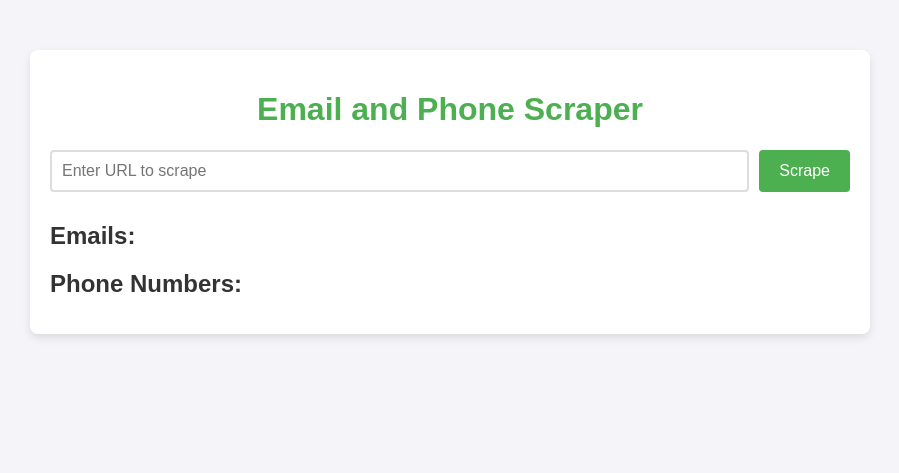
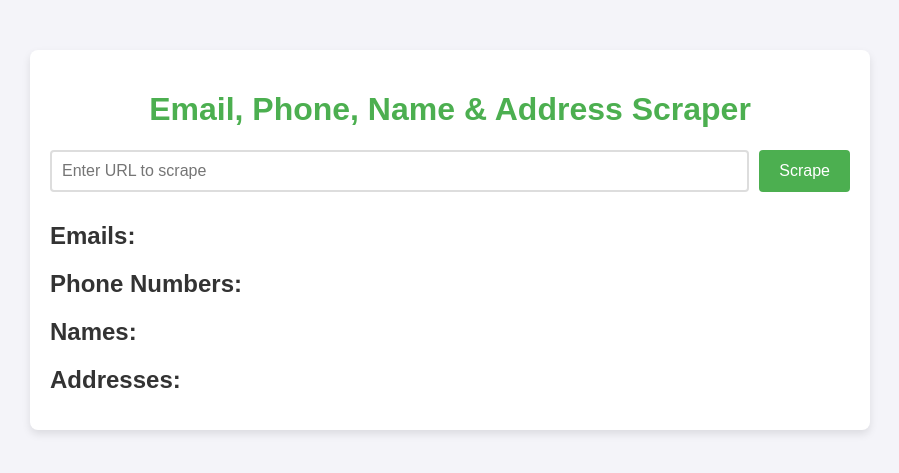
Before and after one commit to YashShukla925/Scraper, a Django app: page / in a window 1280 px wide. Shown: the top 473 px of the page, without its empty margins (190-1089 px from the left). Run offline with Django 5.2, Linux system fonts and the light colour scheme.

Commit message:
Add files via upload

```diff
--- a/scraper_project/scraper/templates/scraper/home.html
+++ b/scraper_project/scraper/templates/scraper/home.html
@@ -3,107 +3,35 @@
 <head>
     <meta charset="UTF-8">
     <meta name="viewport" content="width=device-width, initial-scale=1.0">
-    <title>Email and Phone Scraper</title>
+    <title>Email, Phone, Name & Address Scraper</title>
     <style>
-        /* General body styling */
-        body {
-            font-family: Arial, sans-serif;
-            background-color: #f4f4f9;
-            color: #333;
-            margin: 0;
-            padding: 0;
-        }
-
-        /* Container styling */
-        .container {
-            width: 80%;
-            max-width: 800px;
-            margin: 50px auto;
-            background-color: #fff;
-            padding: 20px;
-            border-radius: 8px;
-            box-shadow: 0 4px 8px rgba(0, 0, 0, 0.1);
-        }
-
-        /* Heading styling */
-        h1 {
-            text-align: center;
-            color: #4CAF50;
-        }
-
-        /* Input and button styling */
-        .url-input-container {
-            display: flex;
-            margin-bottom: 20px;
-        }
-
-        input[type="text"] {
-            flex: 1;
-            padding: 10px;
-            font-size: 16px;
-            border: 2px solid #ddd;
-            border-radius: 4px;
-            margin-right: 10px;
-        }
-
-        button {
-            padding: 10px 20px;
-            background-color: #4CAF50;
-            color: white;
-            font-size: 16px;
-            border: none;
-            border-radius: 4px;
-            cursor: pointer;
-            transition: background-color 0.3s;
-        }
-
-        button:hover {
-            background-color: #45a049;
-        }
-
-        /* Results section */
-        .results {
-            margin-top: 30px;
-        }
-
-        .results h2 {
-            color: #333;
-            margin-bottom: 10px;
-        }
-
-        .results ul {
-            list-style-type: none;
-            padding: 0;
-        }
-
-        .results li {
-            padding: 8px;
-            background-color: #f9f9f9;
-            border: 1px solid #ddd;
-            border-radius: 4px;
-            margin-bottom: 10px;
-        }
-
-        .results li span {
-            font-weight: bold;
-        }
+        body { font-family: Arial, sans-serif; background-color: #f4f4f9; color: #333; margin: 0; padding: 0; }
+        .container { width: 80%; max-width: 800px; margin: 50px auto; background-color: #fff; padding: 20px; border-radius: 8px; box-shadow: 0 4px 8px rgba(0, 0, 0, 0.1); }
+        h1 { text-align: center; color: #4CAF50; }
+        .url-input-container { display: flex; margin-bottom: 20px; }
+        input[type="text"] { flex: 1; padding: 10px; font-size: 16px; border: 2px solid #ddd; border-radius: 4px; margin-right: 10px; }
+        button { padding: 10px 20px; background-color: #4CAF50; color: white; font-size: 16px; border: none; border-radius: 4px; cursor: pointer; transition: background-color 0.3s; }
+        button:hover { background-color: #45a049; }
+        .results { margin-top: 30px; }
+        .results h2 { color: #333; margin-bottom: 10px; }
+        .results ul { list-style-type: none; padding: 0; }
+        .results li { padding: 8px; background-color: #f9f9f9; border: 1px solid #ddd; border-radius: 4px; margin-bottom: 10px; }
     </style>
 </head>
 <body>
 
 <div class="container">
-    <h1>Email and Phone Scraper</h1>
+    <h1>Email, Phone, Name & Address Scraper</h1>
     <div class="url-input-container">
         <input type="text" id="urlInput" placeholder="Enter URL to scrape" />
         <button onclick="scrapeData()">Scrape</button>
     </div>
 
     <div class="results">
-        <h2>Emails:</h2>
-        <ul id="emailResults"></ul>
-
-        <h2>Phone Numbers:</h2>
-        <ul id="phoneResults"></ul>
+        <h2>Emails:</h2> <ul id="emailResults"></ul>
+        <h2>Phone Numbers:</h2> <ul id="phoneResults"></ul>
+        <h2>Names:</h2> <ul id="nameResults"></ul>
+        <h2>Addresses:</h2> <ul id="addressResults"></ul>
     </div>
 </div>
 
@@ -111,28 +39,12 @@
     function scrapeData() {
         var url = document.getElementById('urlInput').value;
         fetch(`/scrape?url=${encodeURIComponent(url)}`)
-            .then(response => {
-                console.log(response);  // Log the full response to inspect it
-                return response.json();
-            })
+            .then(response => response.json())
             .then(data => {
-                // Display email results
-                var emailResults = document.getElementById('emailResults');
-                emailResults.innerHTML = '';
-                data.emails.forEach(email => {
-                    var li = document.createElement('li');
-                    li.textContent = email;
-                    emailResults.appendChild(li);
-                });
-
-                // Display phone results
-                var phoneResults = document.getElementById('phoneResults');
-                phoneResults.innerHTML = '';
-                data.phoneNumbers.forEach(phone => {
-                    var li = document.createElement('li');
-                    li.textContent = phone;
-                    phoneResults.appendChild(li);
-                });
+                displayResults("emailResults", data.emails);
+                displayResults("phoneResults", data.phoneNumbers);
+                displayResults("nameResults", data.names);
+                displayResults("addressResults", data.addresses);
             })
             .catch(error => {
                 console.error('Error:', error);
@@ -140,6 +52,15 @@
             });
     }
 
+    function displayResults(elementId, items) {
+        var resultsElement = document.getElementById(elementId);
+        resultsElement.innerHTML = '';
+        items.forEach(item => {
+            var li = document.createElement('li');
+            li.textContent = item;
+            resultsElement.appendChild(li);
+        });
+    }
 </script>
 
 </body>
--- a/scraper_project/scraper/views.py
+++ b/scraper_project/scraper/views.py
@@ -2,39 +2,100 @@ from django.shortcuts import render
 import requests
 from bs4 import BeautifulSoup
 import re
+import spacy
+import google.generativeai as genai
 from django.http import JsonResponse
+import json
+
+# Load spaCy NER model
+nlp = spacy.load("en_core_web_sm")
+
+# Configure Google Gemini API
+genai.configure(api_key="AIzaSyAzCh2rhA-soPlPYHProY_OEC-WpE2aXY4")  # Replace with your API key
 
 def home(request):
     return render(request, 'scraper/home.html', {})
 
+import json
+
+def filter_entities_with_gemini(names, addresses):
+    """ Uses Gemini API to filter relevant names and addresses. """
+    prompt = f"""
+    You are an AI that filters out irrelevant names and addresses extracted from a medical website.
+
+    **Rules:**
+    - **Valid Clinic Names** should include proper clinic or hospital names (e.g., "ABC Medical Clinic", "XYZ Health Center", "XYZ medical clinic" , "Medical Center").
+    - **Valid Addresses** should be structured and exclude standalone city names (e.g., "Vancouver", "BC" ,"Canada" , "india").
+    - Remove duplicate and irrelevant words like "NowPractice", "Loading", "services", and similar non-informative text.
+
+    **Extracted Names:** {names}
+    **Extracted Addresses:** {addresses}
+
+    Return the output as a JSON object with two keys:
+
+json
+    {{
+      "filtered_names": ["Clinic A", "Health Center B"],
+      "filtered_addresses": ["123 Street, City, Country"]
+    }}
+
+    """
+
+    response = genai.GenerativeModel("gemini-pro").generate_content(prompt)
+
+    try:
+        # Parse response text and extract valid JSON
+        response_text = response.text.strip()
+        json_start = response_text.find("{")  # Find start of JSON
+        json_end = response_text.rfind("}")  # Find end of JSON
+
+        if json_start == -1 or json_end == -1:
+            raise ValueError("Invalid JSON format in response")
+
+        json_data = response_text[json_start:json_end + 1]  # Extract JSON substring
+        result = json.loads(json_data)  # Convert to dictionary
+
+        return result.get("filtered_names", []), result.get("filtered_addresses", [])
+
+    except (json.JSONDecodeError, ValueError) as e:
+        print("Error parsing Gemini response:", e)
+        return [], []  # Return empty lists on failure
+
+
 def scrape(request):
+    """ Scrapes a website and extracts emails, phone numbers, names, and addresses. """
     url = request.GET.get('url', '')
-    emails = []
-    phone_numbers = []
+    emails, phone_numbers, names, addresses = [], [], [], []
 
     if url:
-        # Scrape the page content (this is just a simple example)
         try:
             response = requests.get(url)
-            content = response.text
+            response.raise_for_status()
+            soup = BeautifulSoup(response.text, 'html.parser')
+            text = soup.get_text()
 
-            # Use BeautifulSoup to parse the HTML content
-            soup = BeautifulSoup(content, 'html.parser')
+            # Extract Emails
+            emails = re.findall(r'[a-zA-Z0-9._%+-]+@[a-zA-Z0-9.-]+\.[a-zA-Z]{2,}', text)
 
-            # Extract emails using regex on the text content of the page
-            emails = re.findall(r'[a-zA-Z0-9._%+-]+@[a-zA-Z0-9.-]+\.[a-zA-Z]{2,}', soup.get_text())
+            # Extract Phone Numbers
+            phone_numbers = re.findall(r'\(?\d{3,5}\)?[-.\s]?\d{2,5}[-.\s]?\d{2,5}[-.\s]?\d{2,5}', text)
 
-            # Extract phone numbers using regex
-            phone_numbers = re.findall(r'\+?[1-9]\d{1,14}', soup.get_text())
+            # Extract Names and Addresses using spaCy NER
+            doc = nlp(text)
+            for ent in doc.ents:
+                if ent.label_ == "PERSON":
+                    names.append(ent.text)
+                if ent.label_ in ["GPE", "LOC", "FACILITY", "ORG"]:
+                    addresses.append(ent.text)
 
-            # Filter phone numbers to include only those with exactly 10 digits
-            phone_numbers = [num for num in phone_numbers if len(num) >= 10]
+            # Use Gemini for filtering
+            names, addresses = filter_entities_with_gemini(names, addresses)
 
-        except Exception as e:
+            # Remove duplicates
+            emails = list(set(emails))
+            phone_numbers = list(set(phone_numbers))
+
+        except requests.exceptions.RequestException as e:
             return JsonResponse({'error': str(e)}, status=500)
 
-    # Remove duplicates using a set to ensure unique emails and phone numbers
-    emails = list(set(emails))
-    phone_numbers = list(set(phone_numbers))
-
-    return JsonResponse({'emails': emails, 'phoneNumbers': phone_numbers})
+    return JsonResponse({'emails': emails, 'phoneNumbers': phone_numbers, 'names': names, 'addresses': addresses})
```
